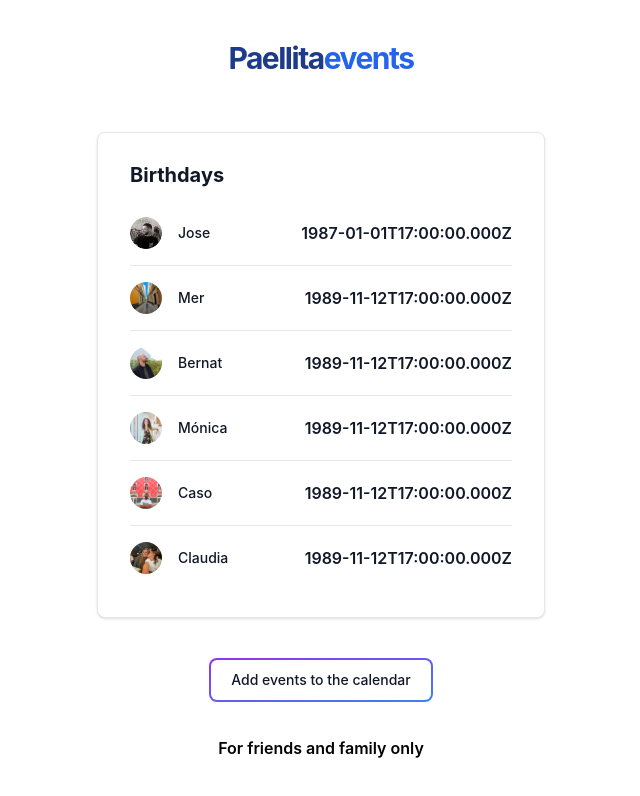
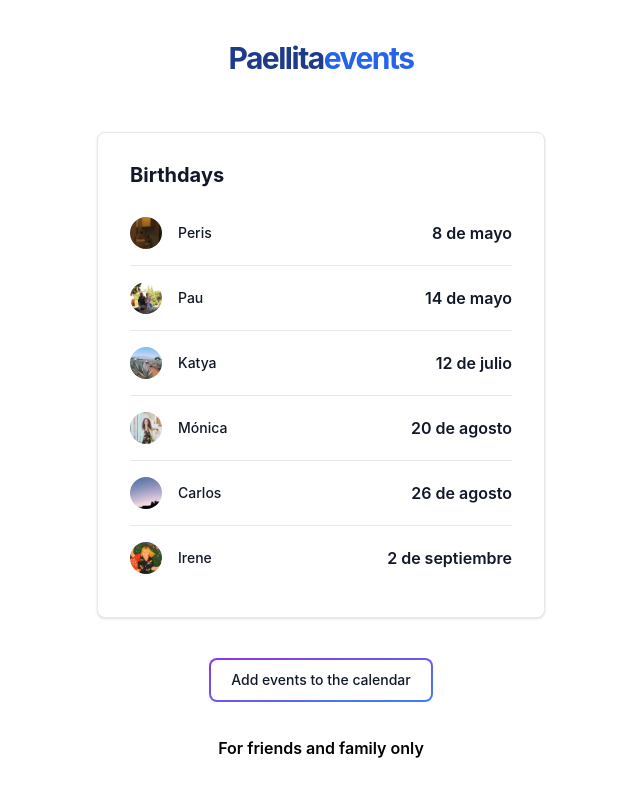
Before and after one commit to Jocalu/paellita-events, a React (Vite) app: page / in a window 1280 px wide. Shown: the top 796 px of the page, without its empty margins (319-959 px from the left). Built offline with nearby package versions, Linux system fonts and the light colour scheme.

Commit message:
Add date transformers

```diff
--- /dev/null
+++ b/src/@types/User.d.ts
@@ -0,0 +1,5 @@
+export interface User {
+  name: string
+  birthdayDate: string
+  image: string
+}
--- a/src/App.tsx
+++ b/src/App.tsx
@@ -1,3 +1,4 @@
+import { User } from './@types/User'
 import Button from './components/Button'
 import Card from './components/Card'
 import Footer from './components/Footer'
@@ -7,12 +8,9 @@ import ListItem from './components/ListItem'
 import Title from './components/Title'
 
 import { users } from './db/users.json'
+import { changeDateFormat, sortByNextBirthday } from './utils/dates'
 
-interface User {
-  name: string
-  birthdayDate: string
-  image: string
-}
+const transformedUsers = changeDateFormat(sortByNextBirthday(users))
 
 const App = () => {
   return (
@@ -24,9 +22,9 @@ const App = () => {
         <div className="flex flex-col items-center gap-y-4">
           <Card title={'Birthdays'}>
             <List>
-              {users.map((user: User) => (
+              {transformedUsers.map((user: User) => (
                 <ListItem
-                  key={user.birthdayDate}
+                  key={user.birthdayDate + user.name}
                   name={user.name}
                   birthdayDate={user.birthdayDate}
                   image={user.image}
--- a/src/db/users.json
+++ b/src/db/users.json
@@ -2,87 +2,87 @@
   "users": [
     {
       "name": "Jose",
-      "birthdayDate": "1987-01-01T17:00:00.000Z",
+      "birthdayDate": "1987-01-01",
       "image": "../src/assets/images/jose.png"
     },
     {
       "name": "Mer",
-      "birthdayDate": "1989-11-12T17:00:00.000Z",
+      "birthdayDate": "1989-11-12",
       "image": "../src/assets/images/mer.png"
     },
     {
       "name": "Bernat",
-      "birthdayDate": "1989-11-12T17:00:00.000Z",
+      "birthdayDate": "1990-01-11",
       "image": "../src/assets/images/bernat.png"
     },
     {
       "name": "Mónica",
-      "birthdayDate": "1989-11-12T17:00:00.000Z",
+      "birthdayDate": "1994-08-20",
       "image": "../src/assets/images/monica.png"
     },
     {
       "name": "Caso",
-      "birthdayDate": "1989-11-12T17:00:00.000Z",
+      "birthdayDate": "1990-01-19",
       "image": "../src/assets/images/caso.png"
     },
     {
       "name": "Claudia",
-      "birthdayDate": "1989-11-12T17:00:00.000Z",
+      "birthdayDate": "1993-09-20",
       "image": "../src/assets/images/claudia.png"
     },
     {
       "name": "Pau",
-      "birthdayDate": "1989-11-12T17:00:00.000Z",
+      "birthdayDate": "1990-05-14",
       "image": "../src/assets/images/pau.png"
     },
     {
       "name": "Mireia",
-      "birthdayDate": "1989-11-12T17:00:00.000Z",
+      "birthdayDate": "1990-12-03",
       "image": "../src/assets/images/mireia.png"
     },
     {
       "name": "Peris",
-      "birthdayDate": "1989-11-12T17:00:00.000Z",
+      "birthdayDate": "1990-05-08",
       "image": "../src/assets/images/peris.png"
     },
     {
       "name": "Irene",
-      "birthdayDate": "1989-11-12T17:00:00.000Z",
+      "birthdayDate": "1988-09-02",
       "image": "../src/assets/images/irene.png"
     },
     {
       "name": "Carlos",
-      "birthdayDate": "1989-11-12T17:00:00.000Z",
+      "birthdayDate": "1990-08-26",
       "image": "../src/assets/images/carlos.png"
     },
     {
       "name": "Maria",
-      "birthdayDate": "1989-11-12T17:00:00.000Z",
+      "birthdayDate": "1989-11-12",
       "image": "../src/assets/images/default.png"
     },
     {
       "name": "Dani",
-      "birthdayDate": "1989-11-12T17:00:00.000Z",
+      "birthdayDate": "1990-11-26",
       "image": "../src/assets/images/dani.png"
     },
     {
       "name": "Katya",
-      "birthdayDate": "1989-11-12T17:00:00.000Z",
+      "birthdayDate": "1998-07-12",
       "image": "../src/assets/images/katya.png"
     },
     {
       "name": "Juan",
-      "birthdayDate": "1989-11-12T17:00:00.000Z",
+      "birthdayDate": "1991-09-27",
       "image": "../src/assets/images/juan.png"
     },
     {
       "name": "Suki",
-      "birthdayDate": "1989-11-12T17:00:00.000Z",
+      "birthdayDate": "1989-11-12",
       "image": "../src/assets/images/default.png"
     },
     {
       "name": "Raúl",
-      "birthdayDate": "1989-11-12T17:00:00.000Z",
+      "birthdayDate": "1990-01-20",
       "image": "../src/assets/images/raul.png"
     }
   ]
--- /dev/null
+++ b/src/utils/dates.ts
@@ -0,0 +1,36 @@
+import { User } from '../@types/User'
+
+export const changeDateFormat = (users: User[]) => {
+  return users.map((user: User) => {
+    const birthdayDate = new Date(user.birthdayDate)
+
+    return {
+      ...user,
+      birthdayDate: birthdayDate.toLocaleDateString('es-ES', {
+        day: 'numeric',
+        month: 'long'
+      })
+    }
+  })
+}
+
+export const sortByNextBirthday = (users: User[]) => {
+  const now = new Date()
+  return users
+    .map((user) => {
+      const birthday = new Date(user.birthdayDate)
+      const nextBirthday = new Date(
+        now.getFullYear(),
+        birthday.getMonth(),
+        birthday.getDate()
+      )
+      if (nextBirthday < now) {
+        nextBirthday.setFullYear(nextBirthday.getFullYear() + 1)
+      }
+      return {
+        ...user,
+        nextBirthday
+      }
+    })
+    .sort((a, b) => Number(a.nextBirthday) - Number(b.nextBirthday))
+}
```
